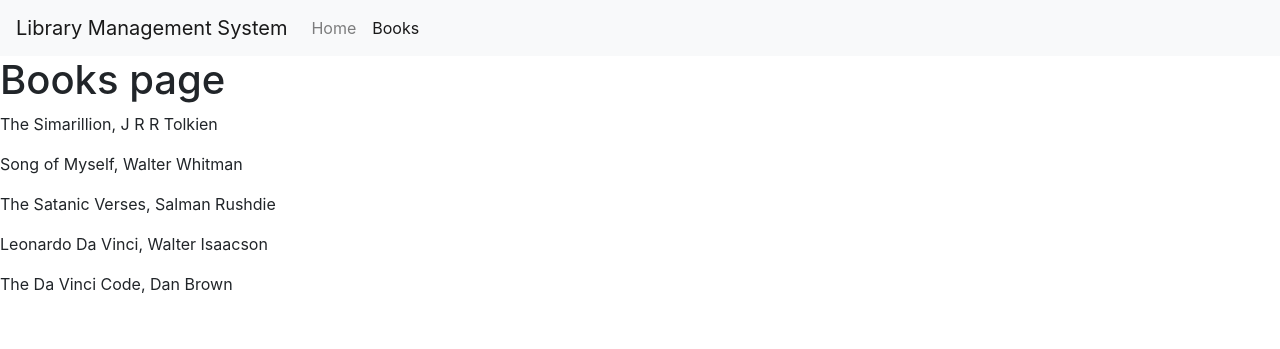
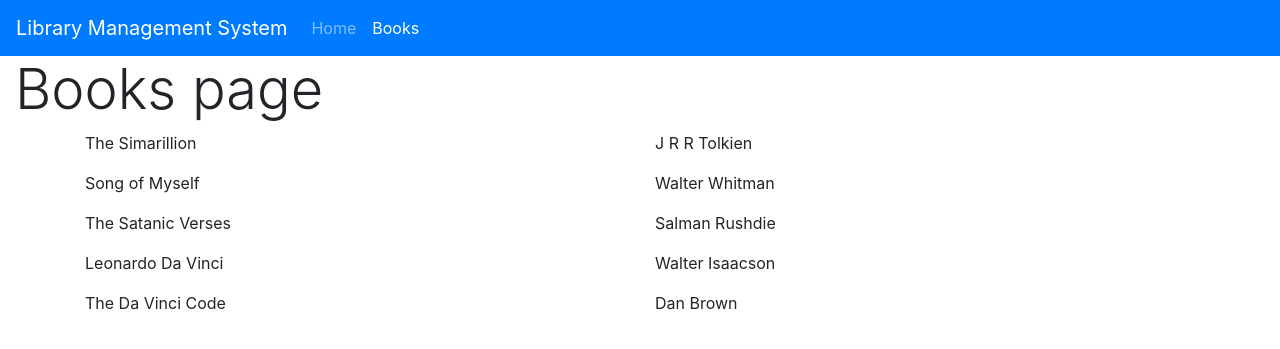
Before and after one commit to bihanviranga/librarysystem, a Django app: page /books in a window 1280 px wide. Shown: the top 349 px of the page. Run offline with Django 3.2, Linux system fonts and the light colour scheme; data comes from the database, SQL or seed files in the repository; some libraries are stand-ins or nearby versions.

Commit message:
style improvements

```diff
--- a/librarycore/templates/librarycore/books.html
+++ b/librarycore/templates/librarycore/books.html
@@ -1,8 +1,18 @@
 {% extends 'librarycore/index.html' %}
 
 {% block maintitle %}Books page{% endblock %}
+
 {% block content %}
+<div class="container">
 	{% for book in books %}
-		<p>{{book.bookName}}, {{book.bookAuthor}}</p>
+	<div class="row">
+		<div class="col">
+			<p>{{book.bookName}}</p>
+		</div>
+		<div class="col">
+			<p>{{book.bookAuthor}}</p>
+		</div>
+	</div>
 	{% endfor %}
+</div>
 {% endblock %}
--- a/librarycore/templates/librarycore/index.html
+++ b/librarycore/templates/librarycore/index.html
@@ -1,34 +1,68 @@
 <!DOCTYPE html>
 <html lang="en">
   <head>
-	<meta charset="UTF-8">
-	<link rel="stylesheet" href="https://stackpath.bootstrapcdn.com/bootstrap/4.5.2/css/bootstrap.min.css" integrity="sha384-JcKb8q3iqJ61gNV9KGb8thSsNjpSL0n8PARn9HuZOnIxN0hoP+VmmDGMN5t9UJ0Z" crossorigin="anonymous">
-	<script src="https://code.jquery.com/jquery-3.5.1.min.js" integrity="sha256-9/aliU8dGd2tb6OSsuzixeV4y/faTqgFtohetphbbj0=" crossorigin="anonymous"></script>
-	<script src="https://stackpath.bootstrapcdn.com/bootstrap/4.5.2/js/bootstrap.min.js" integrity="sha384-B4gt1jrGC7Jh4AgTPSdUtOBvfO8shuf57BaghqFfPlYxofvL8/KUEfYiJOMMV+rV" crossorigin="anonymous"></script>
+    <meta charset="UTF-8" />
+    <link
+      rel="stylesheet"
+      href="https://stackpath.bootstrapcdn.com/bootstrap/4.5.2/css/bootstrap.min.css"
+      integrity="sha384-JcKb8q3iqJ61gNV9KGb8thSsNjpSL0n8PARn9HuZOnIxN0hoP+VmmDGMN5t9UJ0Z"
+      crossorigin="anonymous"
+    />
+    <script
+      src="https://code.jquery.com/jquery-3.5.1.min.js"
+      integrity="sha256-9/aliU8dGd2tb6OSsuzixeV4y/faTqgFtohetphbbj0="
+      crossorigin="anonymous"
+    ></script>
+    <script
+      src="https://stackpath.bootstrapcdn.com/bootstrap/4.5.2/js/bootstrap.min.js"
+      integrity="sha384-B4gt1jrGC7Jh4AgTPSdUtOBvfO8shuf57BaghqFfPlYxofvL8/KUEfYiJOMMV+rV"
+      crossorigin="anonymous"
+    ></script>
     <title>Library Management System</title>
   </head>
   <body>
-	<nav class="navbar navbar-expand-sm navbar-light bg-light">
-		<a class="navbar-brand" href="#">Library Management System</a>
-		<button class="navbar-toggler" type="button" data-toggle="collapse" data-target="#navbarSupportedContent" aria-controls="navbarSupportedContent" aria-expanded="false" aria-label="Toggle Navigation">
+    <nav class="navbar navbar-expand-sm navbar-dark bg-primary">
+      <a class="navbar-brand" href="{% url 'index' %}"
+        >Library Management System</a
+      >
+      <button
+        class="navbar-toggler"
+        type="button"
+        data-toggle="collapse"
+        data-target="#navbarSupportedContent"
+        aria-controls="navbarSupportedContent"
+        aria-expanded="false"
+        aria-label="Toggle Navigation"
+      >
         <span class="navbar-toggler-icon"></span>
       </button>
 
       <div id="navbarSupportedContent" class="collapse navbar-collapse">
         <ul class="navbar-nav mr-auto">
           <li class="nav-item {% if currentNav == 'index' %}active{% endif %}">
-					<a class="nav-link" href="{% url 'index' %}">Home <span class="sr-only">(current)</span></a>
+            <a class="nav-link" href="{% url 'index' %}"
+              >Home {% if currentNav == 'index' %}<span class="sr-only"
+                >(current)</span
+              >{% endif %}</a
+            >
           </li>
           <li class="nav-item {% if currentNav == 'books' %}active{% endif %}">
-					<a class="nav-link" href="{% url 'books' %}">Books</a>
+            <a class="nav-link" href="{% url 'books' %}"
+              >Books {% if currentNav == 'books' %}<span class="sr-only"
+                >(current)</span
+              >{% endif %}</a
+            >
           </li>
         </ul>
       </div>
     </nav>
     <div>
-		<h1>{% block maintitle %}Library Management System{% endblock %}</h1>
-		{% block content %}
-		{% endblock %}
+      <div class="container-fluid">
+        <h1 class="display-4">
+          {% block maintitle %}Library Management System{% endblock %}
+        </h1>
+      </div>
+      {% block content %} {% endblock %}
     </div>
   </body>
 </html>
```
Lines whose indentation alone changed are shown as unchanged.
